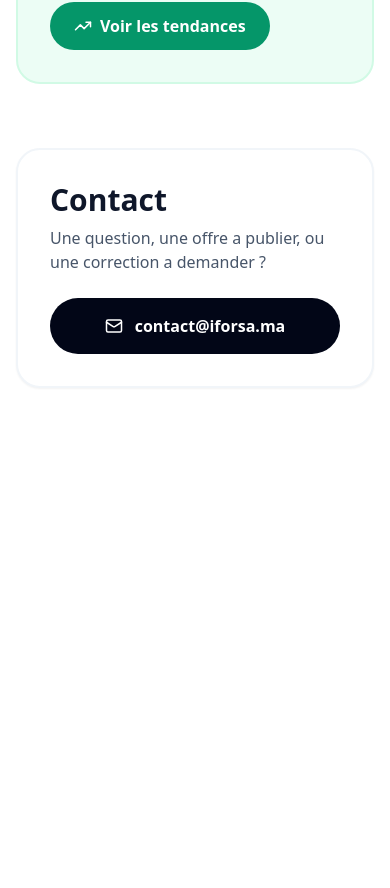
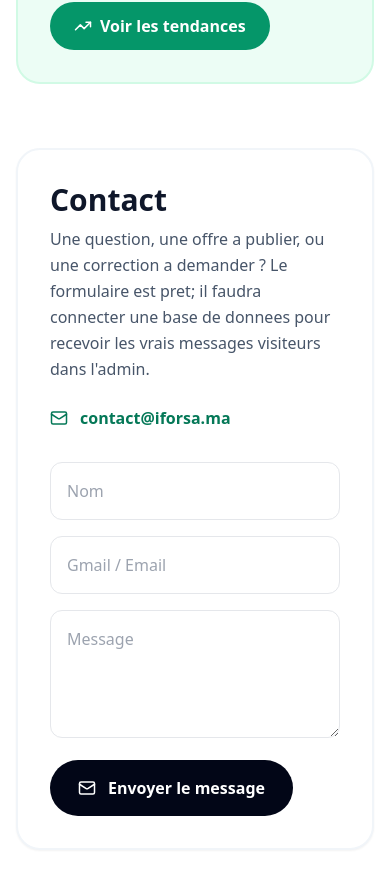
Before and after one commit to rvey11/iforsa-web, a React (Vite) app: page / in a window 390 px wide. Shown: the part 6794-7682 px from the top of the page. Before the commit the page ends 7230 px from the top, so only its background shows below. Built offline with nearby package versions, Linux system fonts and the light colour scheme; the HTML template or start-up script is replaced by a standard one.

Commit message:
Add contact inbox and article draft helper

```diff
--- a/src/App.jsx
+++ b/src/App.jsx
@@ -40,15 +40,46 @@ const loadInitialPosts = () => {
   }
 };
 
+const loadInitialMessages = () => {
+  const savedMessages = localStorage.getItem('iforsa_messages');
+
+  if (!savedMessages) {
+    return [];
+  }
+
+  try {
+    const parsedMessages = JSON.parse(savedMessages);
+    return Array.isArray(parsedMessages) ? parsedMessages : [];
+  } catch {
+    return [];
+  }
+};
+
 function App() {
   // State to hold all posts.
   // It tries to load from LocalStorage first, otherwise uses INITIAL_POSTS
   const [posts, setPosts] = useState(loadInitialPosts);
+  const [messages, setMessages] = useState(loadInitialMessages);
 
   // Automatically save to LocalStorage whenever the 'posts' array changes
   useEffect(() => {
     localStorage.setItem('iforsa_posts', JSON.stringify(posts));
   }, [posts]);
+
+  useEffect(() => {
+    localStorage.setItem('iforsa_messages', JSON.stringify(messages));
+  }, [messages]);
+
+  const handleContactSubmit = (message) => {
+    setMessages((currentMessages) => [
+      {
+        ...message,
+        id: Date.now(),
+        date: new Date().toLocaleString()
+      },
+      ...currentMessages
+    ]);
+  };
 
   return (
     <Router basename={routerBasename}>
@@ -58,7 +89,7 @@ function App() {
 
         <Routes>
           {/* Main Home Page */}
-          <Route path="/" element={<Home posts={posts} />} />
+          <Route path="/" element={<Home posts={posts} onContactSubmit={handleContactSubmit} />} />
 
           {/* Individual Article/Job Page */}
           <Route path="/opportunity/:id" element={<ArticleDetail posts={posts} />} />
@@ -66,7 +97,7 @@ function App() {
           {/* Hidden Admin Dashboard */}
           <Route
             path="/admin-panel-4587"
-            element={<AdminPanel posts={posts} setPosts={setPosts} />}
+            element={<AdminPanel posts={posts} setPosts={setPosts} messages={messages} setMessages={setMessages} />}
           />
 
           {/* Redirect to Home if path doesn't exist */}
--- a/src/pages/AdminPanel.jsx
+++ b/src/pages/AdminPanel.jsx
@@ -11,7 +11,17 @@ const emptyForm = {
   link: ''
 };
 
-const AdminPanel = ({ posts, setPosts }) => {
+const imageSuggestions = {
+  Emploi: 'https://images.unsplash.com/photo-1556761175-b413da4baf72?q=80&w=1200',
+  ANAPEC: 'https://images.unsplash.com/photo-1521791055366-0d553872125f?q=80&w=1200',
+  France: 'https://images.unsplash.com/photo-1502602898657-3e91760cbb34?q=80&w=1200',
+  Alwadifa: 'https://images.unsplash.com/photo-1450101499163-c8848c66ca85?q=80&w=1200',
+  Immigration: 'https://images.unsplash.com/photo-1526772662000-3f88f10405ff?q=80&w=1200',
+  Sport: 'https://images.unsplash.com/photo-1461896836934-ffe607ba8211?q=80&w=1200',
+  Stage: 'https://images.unsplash.com/photo-1522202176988-66273c2fd55f?q=80&w=1200'
+};
+
+const AdminPanel = ({ posts, setPosts, messages = [], setMessages }) => {
   const [auth, setAuth] = useState(false);
   const [pass, setPass] = useState('');
   const [form, setForm] = useState(emptyForm);
@@ -74,6 +84,21 @@ const AdminPanel = ({ posts, setPosts }) => {
     window.scrollTo({ top: 0, behavior: 'smooth' });
   };
 
+  const handleDraftHelp = () => {
+    const locationText = form.location || 'Maroc';
+    const categoryText = form.category || 'Emploi';
+    const titleBase = form.title || `Nouvelle opportunite ${categoryText} a ${locationText}`;
+
+    setForm({
+      ...form,
+      title: titleBase.includes('2026') ? titleBase : `${titleBase} - Postulez maintenant`,
+      image: form.image || imageSuggestions[categoryText] || imageSuggestions.Emploi,
+      description: form.description || `Une nouvelle opportunite ${categoryText.toLowerCase()} est disponible a ${locationText}. Cette annonce s'adresse aux candidats motives qui souhaitent rejoindre une structure serieuse et developper leur carriere.`,
+      requirements: form.requirements || "Profil motive, bon sens de l'organisation, capacite d'apprentissage, respect des delais et envie d'evoluer dans un environnement professionnel.",
+      link: form.link || '#'
+    });
+  };
+
   const handleDelete = (postId, postTitle) => {
     const confirmed = window.confirm(`Supprimer "${postTitle}" ?`);
 
@@ -86,6 +111,10 @@ const AdminPanel = ({ posts, setPosts }) => {
     if (editingId === postId) {
       resetForm();
     }
+  };
+
+  const handleDeleteMessage = (messageId) => {
+    setMessages(messages.filter((message) => message.id !== messageId));
   };
 
   if (!auth) {
@@ -142,6 +171,9 @@ const AdminPanel = ({ posts, setPosts }) => {
           <input value={form.link} className="w-full p-4 border rounded-xl" placeholder="Lien de candidature" onChange={(e) => setForm({ ...form, link: e.target.value })} />
           <textarea value={form.description} className="w-full p-4 border rounded-xl h-32" placeholder="Description" onChange={(e) => setForm({ ...form, description: e.target.value })} />
           <textarea value={form.requirements} className="w-full p-4 border rounded-xl h-28" placeholder="Criteres / profil recherche" onChange={(e) => setForm({ ...form, requirements: e.target.value })} />
+          <button onClick={handleDraftHelp} className="w-full bg-slate-900 text-white p-4 rounded-xl font-black hover:bg-slate-700 transition">
+            AIDE IA: AMELIORER LE TEXTE + IMAGE
+          </button>
           <button onClick={handleSubmit} className="w-full bg-emerald-500 text-white p-4 rounded-xl font-black shadow-lg shadow-emerald-200 hover:bg-emerald-600 transition">
             {editingId ? 'ENREGISTRER LES MODIFICATIONS' : 'PUBLIER SUR IFORSA'}
           </button>
@@ -152,6 +184,37 @@ const AdminPanel = ({ posts, setPosts }) => {
           <ViralPoster title={form.title || "Titre de l'offre"} image={form.image || 'https://images.unsplash.com/photo-1454165833767-027ffea9e77b?q=80&w=800'} category={form.category} />
         </div>
       </div>
+
+      <section className="mt-16">
+        <div className="flex items-center justify-between gap-4 mb-6">
+          <h2 className="text-3xl font-black">Messages contact</h2>
+          <span className="text-sm font-bold text-slate-500">{messages.length} messages</span>
+        </div>
+
+        {messages.length > 0 ? (
+          <div className="space-y-3">
+            {messages.map((message) => (
+              <div key={message.id} className="border rounded-xl p-4 bg-white">
+                <div className="flex flex-col sm:flex-row sm:items-start sm:justify-between gap-4">
+                  <div>
+                    <p className="font-black text-slate-900">{message.name}</p>
+                    <a href={`mailto:${message.email}`} className="text-sm font-bold text-emerald-700">{message.email}</a>
+                    <p className="text-xs text-slate-400 mt-1">{message.date}</p>
+                  </div>
+                  <button onClick={() => handleDeleteMessage(message.id)} className="bg-slate-100 hover:bg-slate-200 text-slate-700 px-4 py-2 rounded-xl font-black transition">
+                    Archiver
+                  </button>
+                </div>
+                <p className="text-slate-700 leading-relaxed mt-4 whitespace-pre-wrap">{message.message}</p>
+              </div>
+            ))}
+          </div>
+        ) : (
+          <div className="border rounded-xl p-8 bg-slate-50 text-center">
+            <p className="font-bold text-slate-500">Aucun message pour le moment.</p>
+          </div>
+        )}
+      </section>
 
       <section className="mt-16">
         <div className="flex items-center justify-between gap-4 mb-6">
--- a/src/pages/Home.jsx
+++ b/src/pages/Home.jsx
@@ -7,9 +7,11 @@ import Hero from '../components/Hero';
 
 const CATEGORIES = ['Tout', 'Trending', 'Emploi', 'ANAPEC', 'Alwadifa', 'Immigration', 'Sport', 'Stage', 'France'];
 
-const Home = ({ posts }) => {
+const Home = ({ posts, onContactSubmit }) => {
   const [activeCat, setActiveCat] = useState('Tout');
   const [searchTerm, setSearchTerm] = useState('');
+  const [contactForm, setContactForm] = useState({ name: '', email: '', message: '' });
+  const [contactStatus, setContactStatus] = useState('');
   const location = useLocation();
 
   useEffect(() => {
@@ -59,6 +61,19 @@ const Home = ({ posts }) => {
 
   const trendingCount = posts.filter((post) => post.trending).length;
   const totalJobs = posts.length;
+
+  const handleContactSubmit = (event) => {
+    event.preventDefault();
+
+    if (!contactForm.name.trim() || !contactForm.email.trim() || !contactForm.message.trim()) {
+      setContactStatus('Remplis tous les champs avant envoyer.');
+      return;
+    }
+
+    onContactSubmit(contactForm);
+    setContactForm({ name: '', email: '', message: '' });
+    setContactStatus('Message enregistre dans cette version demo. Pour recevoir les vrais messages visiteurs, il faut connecter une base de donnees.');
+  };
 
   return (
     <main className="pb-12">
@@ -193,15 +208,44 @@ const Home = ({ posts }) => {
       </section>
 
       <section id="contact" className="max-w-7xl mx-auto px-4 mt-16 scroll-mt-24">
-        <div className="rounded-3xl border-2 border-slate-100 bg-white p-8 md:p-10 shadow-sm flex flex-col md:flex-row md:items-center md:justify-between gap-6">
-          <div>
+        <div className="rounded-3xl border-2 border-slate-100 bg-white p-8 md:p-10 shadow-sm grid lg:grid-cols-[0.9fr_1.1fr] gap-8">
+          <div className="flex flex-col justify-center">
             <h2 className="text-3xl font-black text-slate-900 mb-2">Contact</h2>
-            <p className="text-slate-600">Une question, une offre a publier, ou une correction a demander ?</p>
+            <p className="text-slate-600 leading-relaxed mb-6">Une question, une offre a publier, ou une correction a demander ? Le formulaire est pret; il faudra connecter une base de donnees pour recevoir les vrais messages visiteurs dans l'admin.</p>
+            <a href="mailto:contact@iforsa.ma" className="inline-flex items-center gap-3 text-emerald-700 font-black">
+              <Mail size={18} />
+              contact@iforsa.ma
+            </a>
           </div>
-          <a href="mailto:contact@iforsa.ma" className="inline-flex items-center justify-center gap-3 bg-slate-950 text-white px-7 py-4 rounded-full font-black hover:bg-emerald-700 transition">
-            <Mail size={18} />
-            contact@iforsa.ma
-          </a>
+
+          <form onSubmit={handleContactSubmit} className="space-y-4">
+            <div className="grid sm:grid-cols-2 gap-4">
+              <input
+                value={contactForm.name}
+                onChange={(e) => setContactForm({ ...contactForm, name: e.target.value })}
+                className="w-full p-4 border rounded-xl focus:outline-none focus:border-emerald-500"
+                placeholder="Nom"
+              />
+              <input
+                type="email"
+                value={contactForm.email}
+                onChange={(e) => setContactForm({ ...contactForm, email: e.target.value })}
+                className="w-full p-4 border rounded-xl focus:outline-none focus:border-emerald-500"
+                placeholder="Gmail / Email"
+              />
+            </div>
+            <textarea
+              value={contactForm.message}
+              onChange={(e) => setContactForm({ ...contactForm, message: e.target.value })}
+              className="w-full p-4 border rounded-xl h-32 focus:outline-none focus:border-emerald-500"
+              placeholder="Message"
+            />
+            <button className="inline-flex items-center justify-center gap-3 bg-slate-950 text-white px-7 py-4 rounded-full font-black hover:bg-emerald-700 transition">
+              <Mail size={18} />
+              Envoyer le message
+            </button>
+            {contactStatus && <p className="text-sm font-bold text-emerald-700">{contactStatus}</p>}
+          </form>
         </div>
       </section>
     </main>
```
